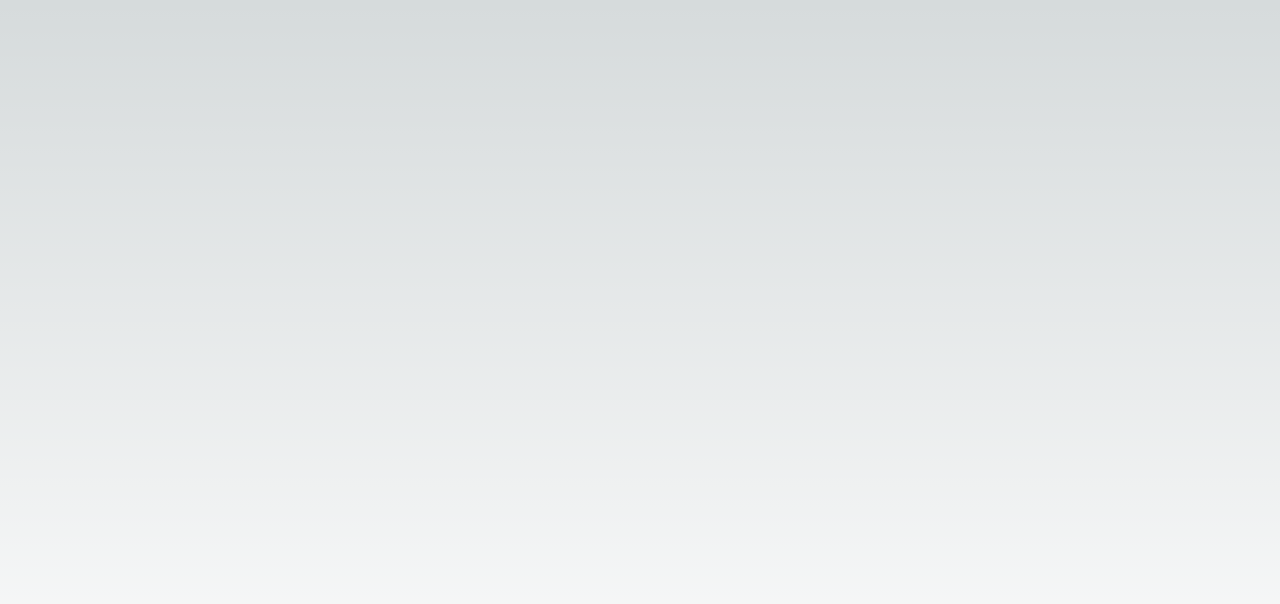
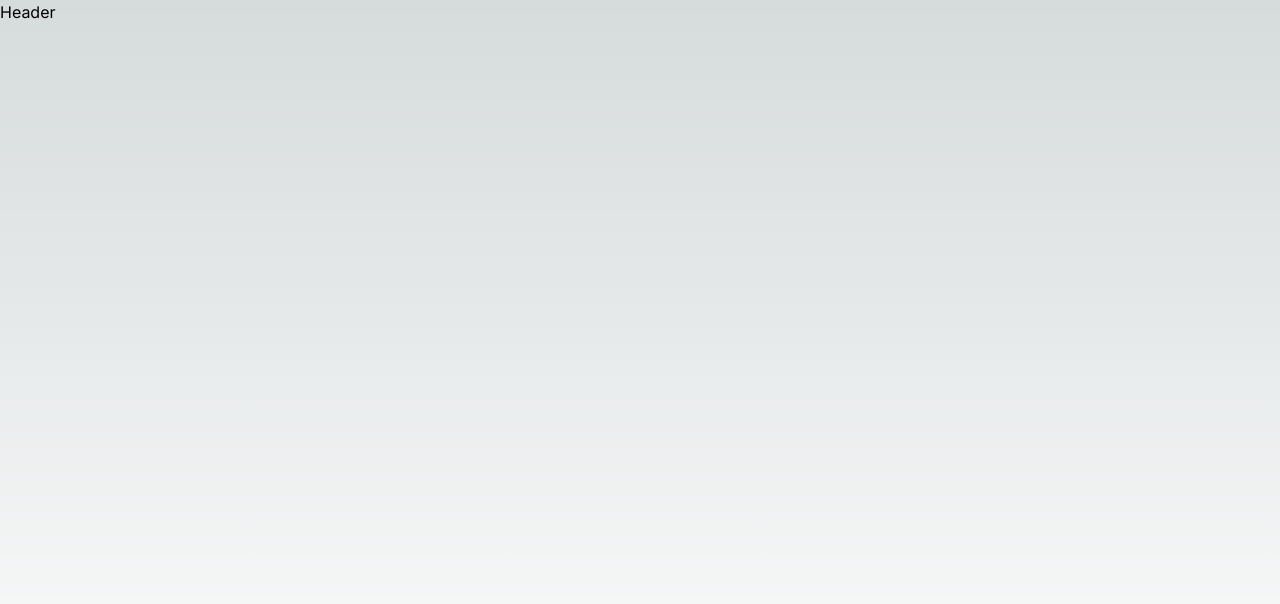
Before and after one commit to DragonSenses/nextjs-portfolio, a Next.js app: page / in a window 1280 px wide. Shown: the top 604 px of the page. Built offline with nearby package versions, Linux system fonts and the light colour scheme.

Commit message:
Update page.js

```diff
--- a/app/page.js
+++ b/app/page.js
@@ -1,9 +1,10 @@
-import Image from 'next/image'
+import Image from 'next/image';
+import Header from './Header';
 
 export default function Home() {
   return (
-    <main className="flex min-h-screen flex-col items-center justify-between p-24">
-
+    <main className="flex min-h-screen flex-col flex-1 scroll-smooth">
+      <Header />
     </main>
   )
 }
```
